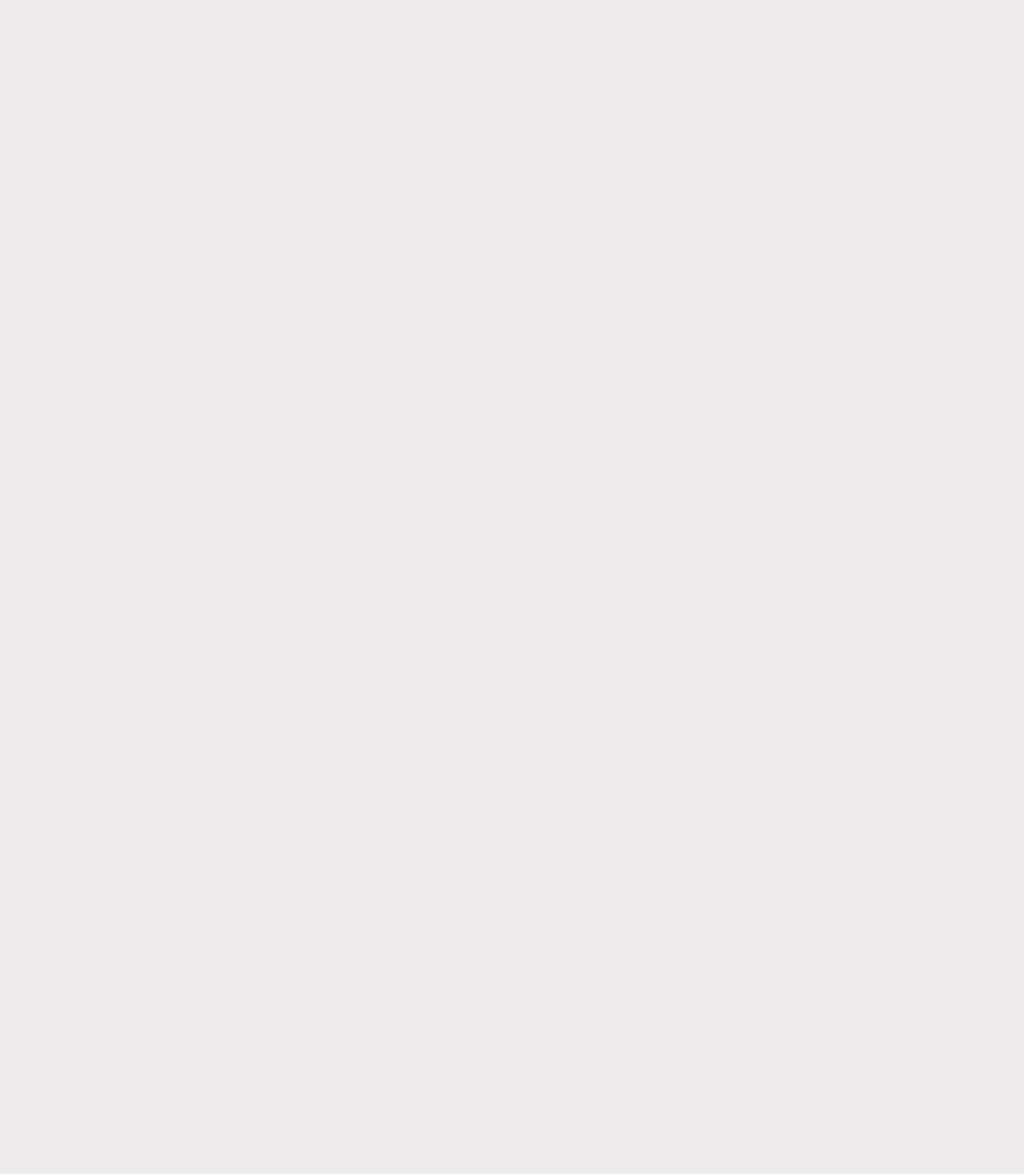
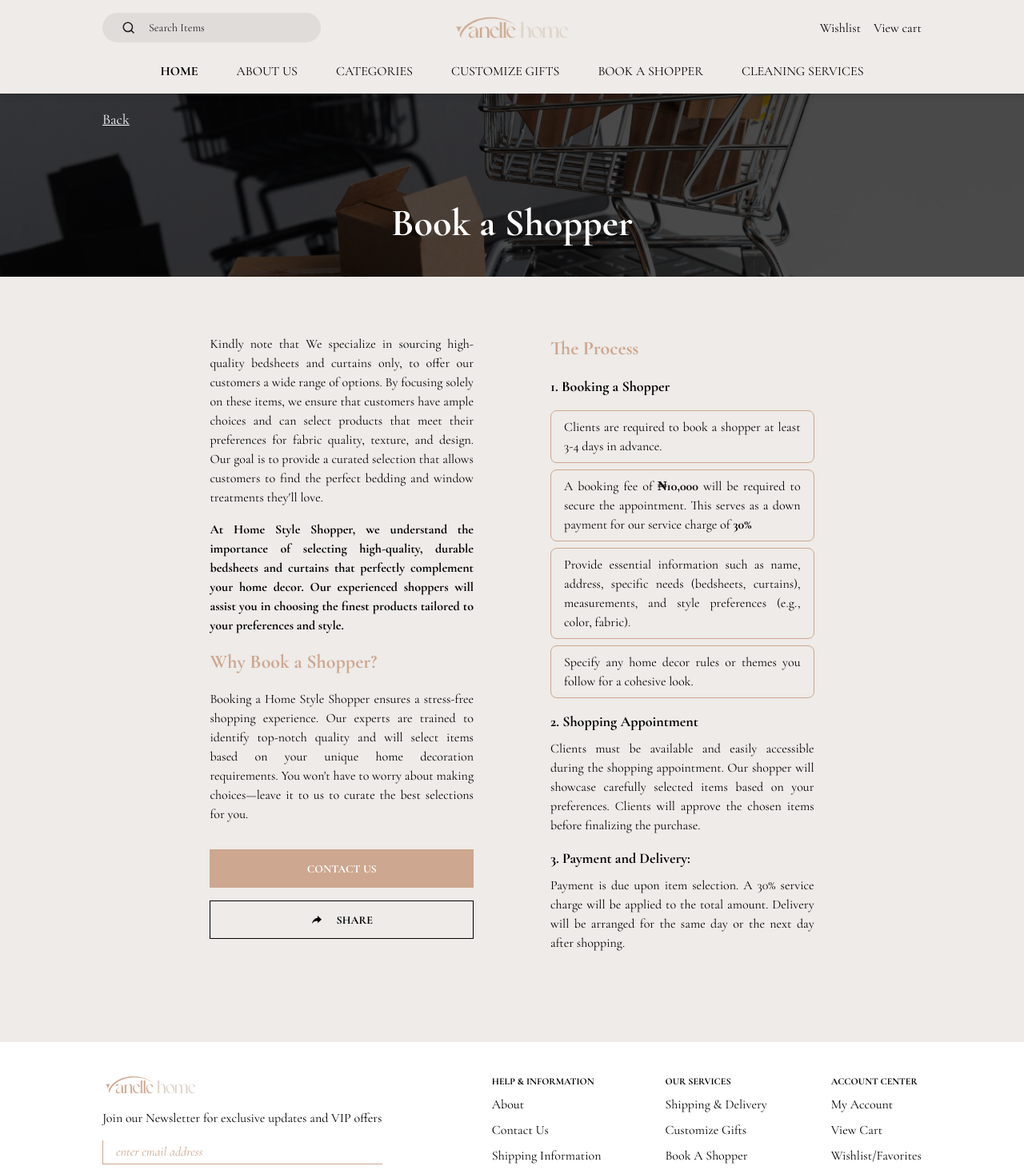
Before and after one commit to emmanuelolusola/vanellehome, a React (Vite) app: page /book-a-shopper in a window 1280 px wide. Before the commit this address had no page. Shown: the top 1468 px of the page at 80% size. Before the commit the page ends 800 px from the top, so only its background shows below. Built offline with nearby package versions, Linux system fonts and the light colour scheme.

Commit message:
new page: /book-a-shopper + edit to /cleaning-services page

```diff
--- a/src/App.jsx
+++ b/src/App.jsx
@@ -7,6 +7,7 @@ import About from "./components/about/About";
 import Product from "./components/products/Product";
 import CleaningServices from "./components/cleaning/CleaningServices";
 import Cart from "./components/cart/Cart";
+import BookAShopper from "./components/shopper/BookAShopper";
 
 function App() {
   return (
@@ -24,6 +25,7 @@ function App() {
             element={<CleaningServices />}
             exact
           />
+          <Route path="/book-a-shopper" element={<BookAShopper />} exact />
         </Routes>
       </Router>
     </>
--- a/src/components/cart/Cart.jsx
+++ b/src/components/cart/Cart.jsx
@@ -56,7 +56,7 @@ const Cart = () => {
         <Navbar />
       </div>
       <hr />
-      <div className="w-full flex flex-col lg:flex-row mt-24 lg:mt-0 pb-20 lg:justify-between lg:gap-30 lg:items-start">
+      <div className="w-full flex flex-col lg:flex-row mt-24 lg:mt-0 pb-10 lg:justify-between lg:gap-30 lg:items-start">
         <div className="w-full px-[20px] lg:px-[10%] pt-10 flex flex-col gap-4">
           <p
             className="text-[18px] underline cursor-pointer"
@@ -128,6 +128,7 @@ const Cart = () => {
             Summary
           </p>
           <div className="flex flex-col gap-4">
+            {products.length === 0 ? null : (
               <div className="w-full flex flex-col gap-4 justify-between">
                 {products.map((product) => (
                   <div key={product.id} className="w-full flex justify-between">
@@ -139,6 +140,7 @@ const Cart = () => {
                   </div>
                 ))}
               </div>
+            )}
             <div className="w-full flex justify-between">
               <p className="font-bold text-[24px]">Total</p>
               <p className="text-[24px]">#{totalPrice}</p>
--- a/src/components/home/Home.jsx
+++ b/src/components/home/Home.jsx
@@ -14,7 +14,7 @@ import Recommended from "./Recommended";
 const Home = () => {
   return (
     <div>
-      <div className="fixed w-full h-[100vh] flex justify-center items-center backdrop-blur-md px-[24px] z-30">
+      <div className="hidden fixed w-full h-[100vh] flex justify-center items-center backdrop-blur-md px-[24px] z-30">
         <div className="flex flex-col gap-2 lg:gap-4 text-white py-4 px-8 lg:py-10 lg:px-20 backdrop-blur-lg rounded-xl shadow-lg border border-[#CDA78F]">
           <p className="text-[28px] lg:text-[42px] font-bold text-center">
             Under Construction
--- a/src/components/home/Navbar.jsx
+++ b/src/components/home/Navbar.jsx
@@ -55,11 +55,6 @@ const Navbar = () => {
               className="sm:hidden"
               onClick={toggleMenu}
             />
-            <FiHeart
-              className="sm:hidden"
-              size={18}
-              style={{ strokeWidth: 1 }}
-            />
             <div className="hidden w-[80%] bg-[#00000010] px-4 lg:px-6 py-2 lg:py-2 lg:flex justify-between items-center gap-2 lg:gap-4 rounded-full">
               <img src={search} alt="" width={18} />
               <input
@@ -88,7 +83,7 @@ const Navbar = () => {
             />
           </div>
           <div className="w-full hidden lg:flex gap-4 justify-end items-center">
-            <p className="font-normal text-[16px] cursor-pointer">My Account</p>
+            {/* <p className="font-normal text-[16px] cursor-pointer">My Account</p> */}
             <p className="font-normal text-[16px] cursor-pointer">Wishlist</p>
             <p
               className="font-normal text-[16px] cursor-pointer"
@@ -101,9 +96,14 @@ const Navbar = () => {
             </p>
           </div>
           <div className="sm:hidden w-full flex gap-[12px] justify-end items-center">
-            <VscAccount size={18} style={{ strokeWidth: 0 }} />
+            {/* <VscAccount size={18} style={{ strokeWidth: 0 }} /> */}
+            <FiHeart
+              className="sm:hidden"
+              size={18}
+              style={{ strokeWidth: 1 }}
+            />
             <CiShoppingCart
-              size={20}
+              size={22}
               style={{ strokeWidth: 0 }}
               onClick={() => {
                 navigate(`/cart`);
@@ -169,7 +169,13 @@ const Navbar = () => {
           <p className="font-normal text-[16px] text-black cursor-pointer hover-border-animation">
             CUSTOMIZE GIFTS
           </p>
-          <p className="font-normal text-[16px] text-black cursor-pointer hover-border-animation">
+          <p
+            className="font-normal text-[16px] text-black cursor-pointer hover-border-animation"
+            onClick={() => {
+              navigate(`/book-a-shopper`);
+              scrollToTop();
+            }}
+          >
             BOOK A SHOPPER
           </p>
           <p
@@ -270,7 +276,13 @@ const Navbar = () => {
               </p>
             </div>
             <div className="w-full flex justify-start items-center gap-2">
-              <p className="font-normal text-[14px] text-black cursor-pointer">
+              <p
+                className="font-normal text-[14px] text-black cursor-pointer"
+                onClick={() => {
+                  navigate(`/book-a-shopper`);
+                  scrollToTop();
+                }}
+              >
                 BOOK A SHOPPER
               </p>
             </div>
--- /dev/null
+++ b/src/components/shopper/BookAShopper.jsx
@@ -0,0 +1,137 @@
+import React from "react";
+import Navbar from "../home/Navbar";
+import Footer from "../home/Footer";
+import { useNavigate } from "react-router-dom";
+import { IoMdShareAlt } from "react-icons/io";
+import img from "../../assets/shopping.jpg";
+
+const BookAShopper = () => {
+  const navigate = useNavigate();
+  const scrollToTop = () => {
+    window.scroll(0, 0);
+  };
+  return (
+    <div>
+      <div className="w-full fixed top-0 bg-[#eeebe8] z-20 drop-shadow-md">
+        <Navbar />
+      </div>
+      <div
+        className="w-full mt-24 h-[150px] lg:h-[250px] bg-cover bg-center relative py-10 cursor-pointer"
+        style={{ backgroundImage: `url(${img})` }}
+      >
+        <div className="absolute inset-0 bg-black opacity-70"></div>
+        <div className="w-full px-[20px] lg:px-[10%] flex flex-col justify-between gap-4 lg:gap-20 relative">
+          <p
+            className="lg:text-[18px] underline cursor-pointer text-white"
+            onClick={() => {
+              navigate(-1);
+              scrollToTop();
+            }}
+          >
+            Back
+          </p>
+          <div className="w-full flex flex-col gap-2">
+            <p className="text-[32px] lg:text-center lg:text-[48px] font-bold text-white">
+              Book a Shopper
+            </p>
+          </div>
+        </div>
+      </div>
+      <div className="w-full px-[20px] lg:px-[10%] pt-10 pb-20 flex flex-col gap-4">
+        <div className="w-full lg:w-[80%] lg:mx-auto flex flex-col lg:flex-row gap-10 lg:gap-24 lg:p-8 lg:justify-between">
+          <div className="w-full flex flex-col gap-4">
+            <p className="text-justify">
+              Kindly note that We specialize in sourcing high-quality bedsheets
+              and curtains only, to offer our customers a wide range of options.
+              By focusing solely on these items, we ensure that customers have
+              ample choices and can select products that meet their preferences
+              for fabric quality, texture, and design. Our goal is to provide a
+              curated selection that allows customers to find the perfect
+              bedding and window treatments they'll love.
+            </p>
+            <p className="text-justify font-bold">
+              At Home Style Shopper, we understand the importance of selecting
+              high-quality, durable bedsheets and curtains that perfectly
+              complement your home decor. Our experienced shoppers will assist
+              you in choosing the finest products tailored to your preferences
+              and style.
+            </p>
+            <p className="text-[24px] font-bold text-[#cda78f]">
+              Why Book a Shopper?
+            </p>
+            <p className="text-justify">
+              Booking a Home Style Shopper ensures a stress-free shopping
+              experience. Our experts are trained to identify top-notch quality
+              and will select items based on your unique home decoration
+              requirements. You won't have to worry about making choices—leave
+              it to us to curate the best selections for you.
+            </p>
+            <div className="hidden md:flex flex-col gap-4 pt-4">
+              <div className="w-full bg-[#cda78f] h-12 flex justify-center items-center gap-4 cursor-pointer">
+                <p className="text-white font-bold text-[14px]">CONTACT US</p>
+              </div>
+              <div className="w-full border border-[#000] h-12 flex justify-center items-center gap-4 cursor-pointer">
+                <IoMdShareAlt color="#000" />
+                <p className="text-[#000] font-bold text-[14px]">SHARE</p>
+              </div>
+            </div>
+          </div>
+          <div className="w-full flex flex-col gap-4">
+            <p className="text-[24px] font-bold text-[#cda78f]">The Process</p>
+            <p className="text-[18px] font-bold">1. Booking a Shopper</p>
+            <div className="flex flex-col gap-2">
+              <p className="py-2 px-4 border border-[#cda78f] rounded-lg text-justify transition ease-in-out hover:bg-[#cda78f] hover:text-[#ffffff] custom-hover-transition">
+                Clients are required to book a shopper at least 3-4 days in
+                advance.
+              </p>
+              <p className="py-2 px-4 border border-[#cda78f] rounded-lg text-justify transition ease-in-out hover:bg-[#cda78f] hover:text-[#ffffff] custom-hover-transition">
+                A booking fee of <span className="font-bold">₦10,000</span> will
+                be required to secure the appointment. This serves as a down
+                payment for our service charge of{" "}
+                <span className="font-bold">30%</span>
+              </p>
+              <p className="py-2 px-4 border border-[#cda78f] rounded-lg text-justify transition ease-in-out hover:bg-[#cda78f] hover:text-[#ffffff] custom-hover-transition">
+                Provide essential information such as name, address, specific
+                needs (bedsheets, curtains), measurements, and style preferences
+                (e.g., color, fabric).
+              </p>
+              <p className="py-2 px-4 border border-[#cda78f] rounded-lg text-justify transition ease-in-out hover:bg-[#cda78f] hover:text-[#ffffff] custom-hover-transition">
+                Specify any home decor rules or themes you follow for a cohesive
+                look.
+              </p>
+            </div>
+            <div className="flex flex-col gap-2">
+              <p className="text-[18px] font-bold">2. Shopping Appointment</p>
+              <p className="text-justify">
+                Clients must be available and easily accessible during the
+                shopping appointment. Our shopper will showcase carefully
+                selected items based on your preferences. Clients will approve
+                the chosen items before finalizing the purchase.
+              </p>
+            </div>
+            <div className="flex flex-col gap-2">
+              <p className="text-[18px] font-bold">3. Payment and Delivery:</p>
+              <p className="text-justify">
+                Payment is due upon item selection. A 30% service charge will be
+                applied to the total amount. Delivery will be arranged for the
+                same day or the next day after shopping.
+              </p>
+            </div>
+            <div className="sm:hidden flex flex-col gap-4 pt-4">
+              <div className="w-full bg-[#cda78f] h-12 flex justify-center items-center gap-4 cursor-pointer">
+                <p className="text-white font-bold text-[14px]">CONTACT US</p>
+              </div>
+              <div className="w-full border border-[#000] h-12 flex justify-center items-center gap-4 cursor-pointer">
+                <IoMdShareAlt color="#000" />
+                <p className="text-[#000] font-bold text-[14px]">SHARE</p>
+              </div>
+            </div>
+          </div>
+        </div>
+      </div>
+      <Footer />
+    </div>
+  );
+};
+
+export default BookAShopper;
```
Also changed, not shown: src/components/cleaning/CleaningServices.jsx (+14 -6 lines), src/components/home/CleaningService.jsx (+11 -7 lines), src/assets/vlogo.png. Lines whose indentation alone changed are shown as unchanged.
